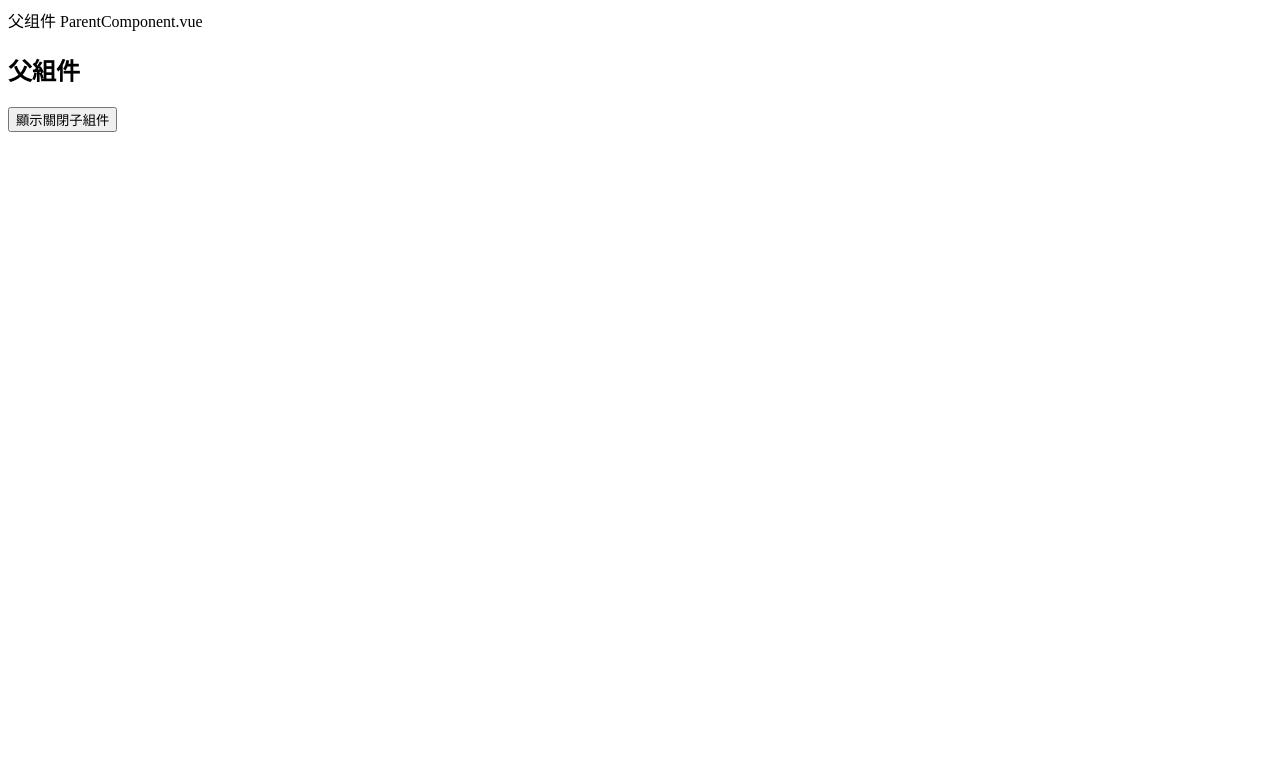
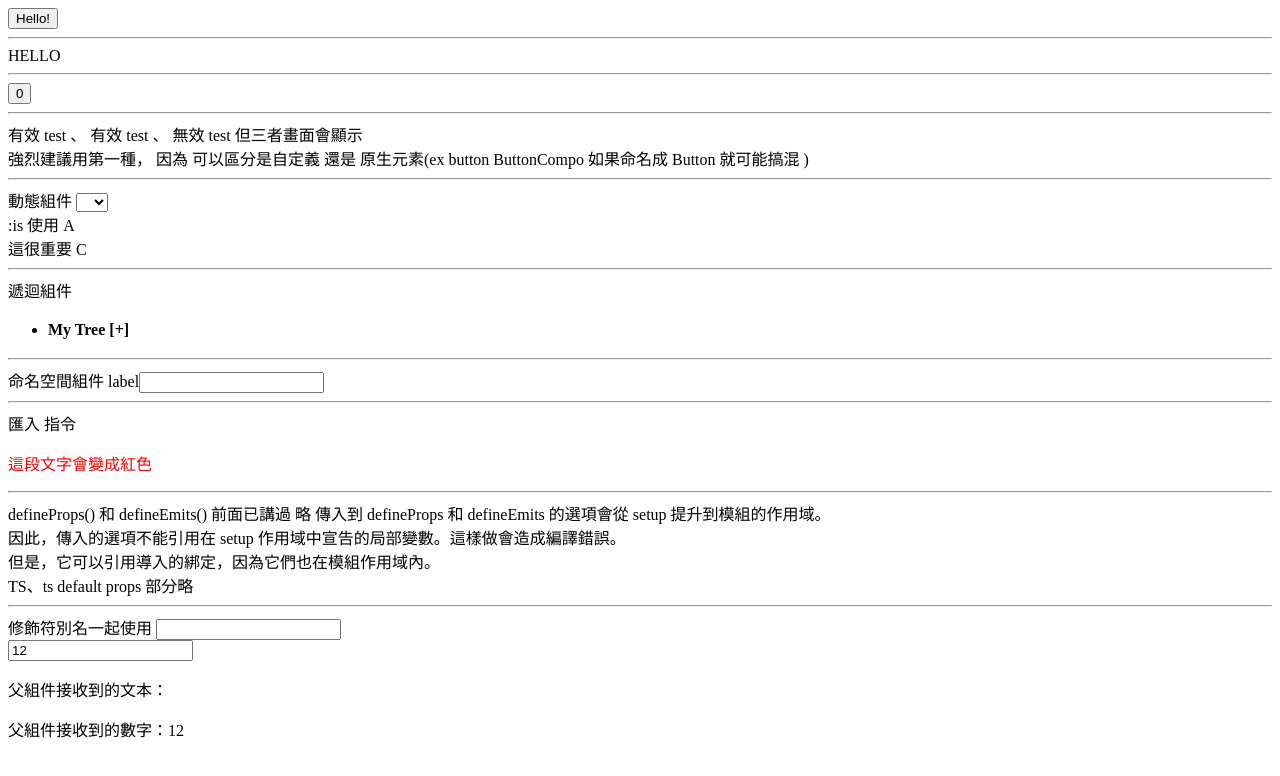
Before and after one commit to leo41271/Vue3-Official-Doc-Learn, a Vue app in the folder Vue3-Official-Doc-Learn/: page / in a window 1280 px wide. Shown: the top 776 px of the page. Built offline with nearby package versions, Linux system fonts and the light colour scheme.

Commit message:
API_Single-File Component-<script setup> : Recursive Components(question2 (practice2) )

```diff
--- a/Vue3-Official-Doc-Learn/src/App.vue
+++ b/Vue3-Official-Doc-Learn/src/App.vue
@@ -1,5 +1,5 @@
 <script setup>
-import Practice1 from "@/pages/other/practice1.vue"
+import SetupDocs from "@/pages/other/script-setup-docs.vue"
 </script>
 <script>
 export default {
@@ -10,6 +10,6 @@ export default {
 }
 </script>
 <template>
-  <Practice1 />
+  <SetupDocs />
 </template>
 <style scoped></style>
--- /dev/null
+++ b/Vue3-Official-Doc-Learn/src/components/other/question-practice/question2/RecursiveComponent.vue
@@ -0,0 +1,41 @@
+<script setup>
+import { ref } from 'vue'
+import Tree from './Tree.vue'
+const treeData = ref({
+    name: 'My Tree',
+    children: [
+        { name: 'hello' },
+        { name: 'world' },
+        {
+            name: 'child folder',
+            children: [
+                {
+                    name: 'child folder',
+                    children: [{ name: 'hello' }, { name: 'world' }]
+                },
+                { name: 'hello' },
+                { name: 'world' },
+                {
+                    name: 'child folder',
+                    children: [{ name: 'hello' }, { name: 'world' }]
+                }
+            ]
+        }
+    ]
+})
+</script>
+
+<template>
+    <ul><Tree class="item" :model="treeData"></Tree></ul>
+</template>
+
+<style>
+.item {
+    cursor: pointer;
+    line-height: 1.5;
+}
+
+.bold {
+    font-weight: bold;
+}
+</style>
--- /dev/null
+++ b/Vue3-Official-Doc-Learn/src/components/other/question-practice/question2/Tree.vue
@@ -0,0 +1,44 @@
+<script setup>
+import { ref, computed } from 'vue'
+
+const props = defineProps({
+    model: Object
+})
+
+const isOpen = ref(false)
+const isFolder = computed(() => {
+    return props.model.children && props.model.children.length
+})
+
+function toggle() {
+    isOpen.value = !isOpen.value
+}
+
+function changeType() {
+    if (!isFolder.value) {
+        props.model.children = []
+        addChild()
+        isOpen.value = true
+    }
+}
+
+function addChild() {
+    props.model.children.push({ name: 'new stuff' })
+}
+</script>
+
+<template>
+    <li>
+        <div :class="{ bold: isFolder }" @click="toggle" @dblclick="changeType">
+            {{ model.name }}
+            <span v-if="isFolder">[{{ isOpen ? '-' : '+' }}]</span>
+        </div>
+        <ul v-show="isOpen" v-if="isFolder">
+            <!-- A component can recursively render itself using its
+            "name" option (inferred from filename if using SFC) -->
+            <Tree class="item" v-for="model in model.children" :model="model">
+            </Tree>
+            <li class="add" @click="addChild">+</li>
+        </ul>
+    </li>
+</template>
--- a/Vue3-Official-Doc-Learn/src/pages/other/script-setup-docs.vue
+++ b/Vue3-Official-Doc-Learn/src/pages/other/script-setup-docs.vue
@@ -23,6 +23,7 @@ function checkValue() {
 }
 // -------------
 // 先跳過 遞迴組件
+import RecursiveComponent from '@/components/other/question-practice/question2/RecursiveComponent.vue';
 // -------------
 import * as Form from '@/components/api-doc/api-script-setup-doc/NamespacedComponents/form-components.js'
 // https://github.com/vuejs/docs/issues/1267 人家那麼厲害的都問了= =
@@ -56,7 +57,8 @@ import defModelModifi from '@/components/api-doc/api-script-setup-doc/ModifierUs
     這很重要
     <component :is="selected == 'A' ? DynamicComponentA : selected == 'B' ? DynamicComponentB : DynamicComponentC" />
     <hr>
-    遞迴組件 暫時略
+    遞迴組件
+    <RecursiveComponent></RecursiveComponent>
     <hr>
     命名空間組件
     <Form.Input>
```
